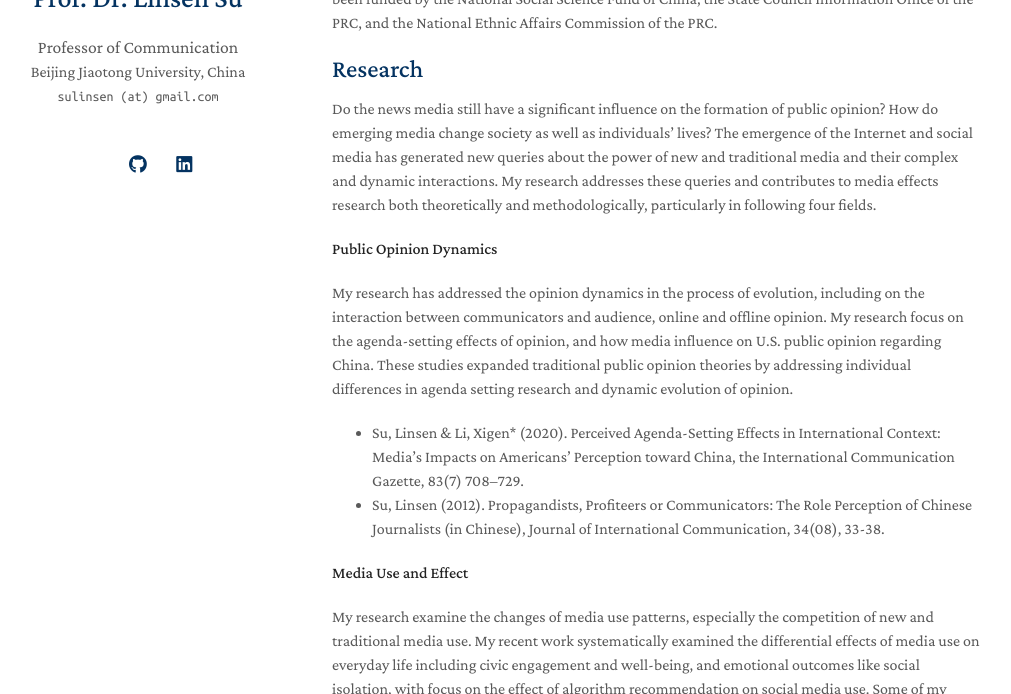
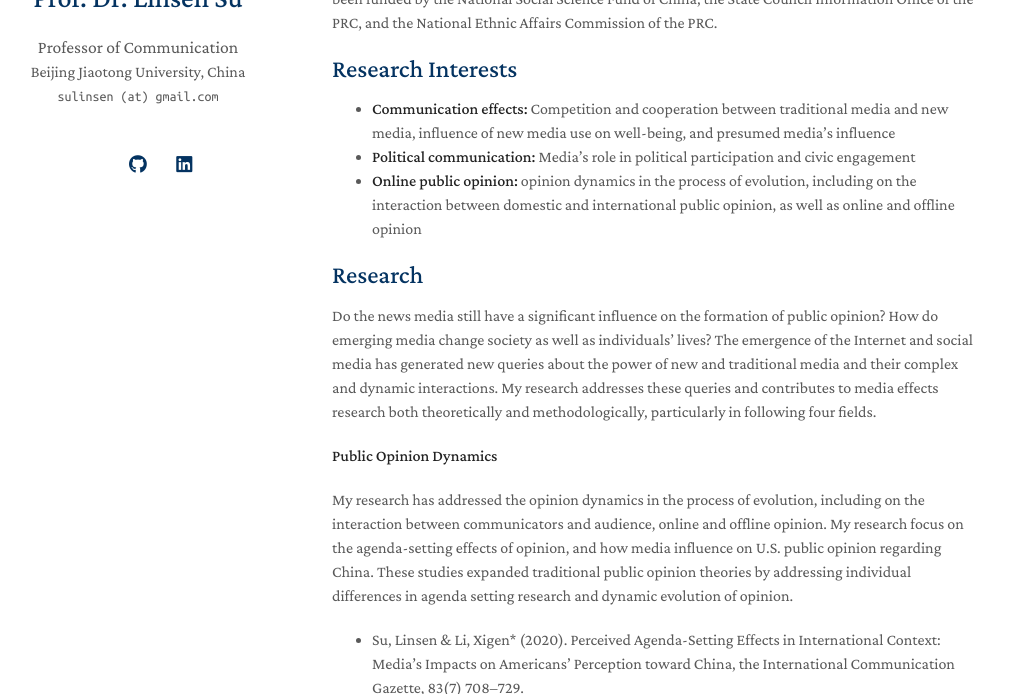
Before and after one commit to linsensu/home, a Jekyll site: the page built from index.md, in a window 1280 px wide and 900 px high, scrolled down 316 px, cut to the strip 206-900 px from the top of the window. Shown: the whole strip, without its empty margins (138-1149 px from the left). Built offline with Jekyll 4.4.1, drawn with Linux system fonts in a browser that asks for light colours; a style sheet for code colours, icons or effects is not loaded; our own code applies the rules of GitHub Pages for plain Markdown files; some of the changed text lies outside the part shown.

Commit message:
Update index.md

```diff
--- a/index.md
+++ b/index.md
@@ -9,6 +9,11 @@ Welcome! I am a Professor of Communication Science at [Beijing Jiaotong Universi
 My research interests encompass communication effects, political communication, and online public opinion. Recently, I have focused on new media effects in the context of international perceptions, and the dynamics between domestic and international public opinion. My methodological expertise lies in utilizing data science approaches to analyze media usage, communication effects, and social media data.
 
 My research has been published in peer-reviewed journals, including international journals such as Asian Journal of Communication, the International Communication Gazette, International Journal of Human–Computer Interaction, as well as top Chinese journals like Journalism & Communication Research (新闻与传播研究), The International Journalism Review (国际新闻界), Modern Communication (现代传播), Journalism University (新闻大学). Some of my works have also been presented at leading international conferences, such as ICA, IAMCR, and AEJMC. These works have been funded by the National Social Science Fund of China, the State Council Information Office of the PRC, and the National Ethnic Affairs Commission of the PRC.
+
+## Research Interests
+- **Communication effects:** Competition and cooperation between traditional media and new media, influence of new media use on well-being, and presumed media’s influence
+- **Political communication:** Media’s role in political participation and civic engagement
+- **Online public opinion:** opinion dynamics in the process of evolution, including on the interaction between domestic and international public opinion, as well as online and offline opinion
 
 ## Research
 Do the news media still have a significant influence on the formation of public opinion? How do emerging media change society as well as individuals’ lives? The emergence of the Internet and social media has generated new queries about the power of new and traditional media and their complex and dynamic interactions. My research addresses these queries and contributes to media effects research both theoretically and methodologically, particularly in following four fields.
```
Also changed, not shown: other parts of index.md (+0 -7 lines).
